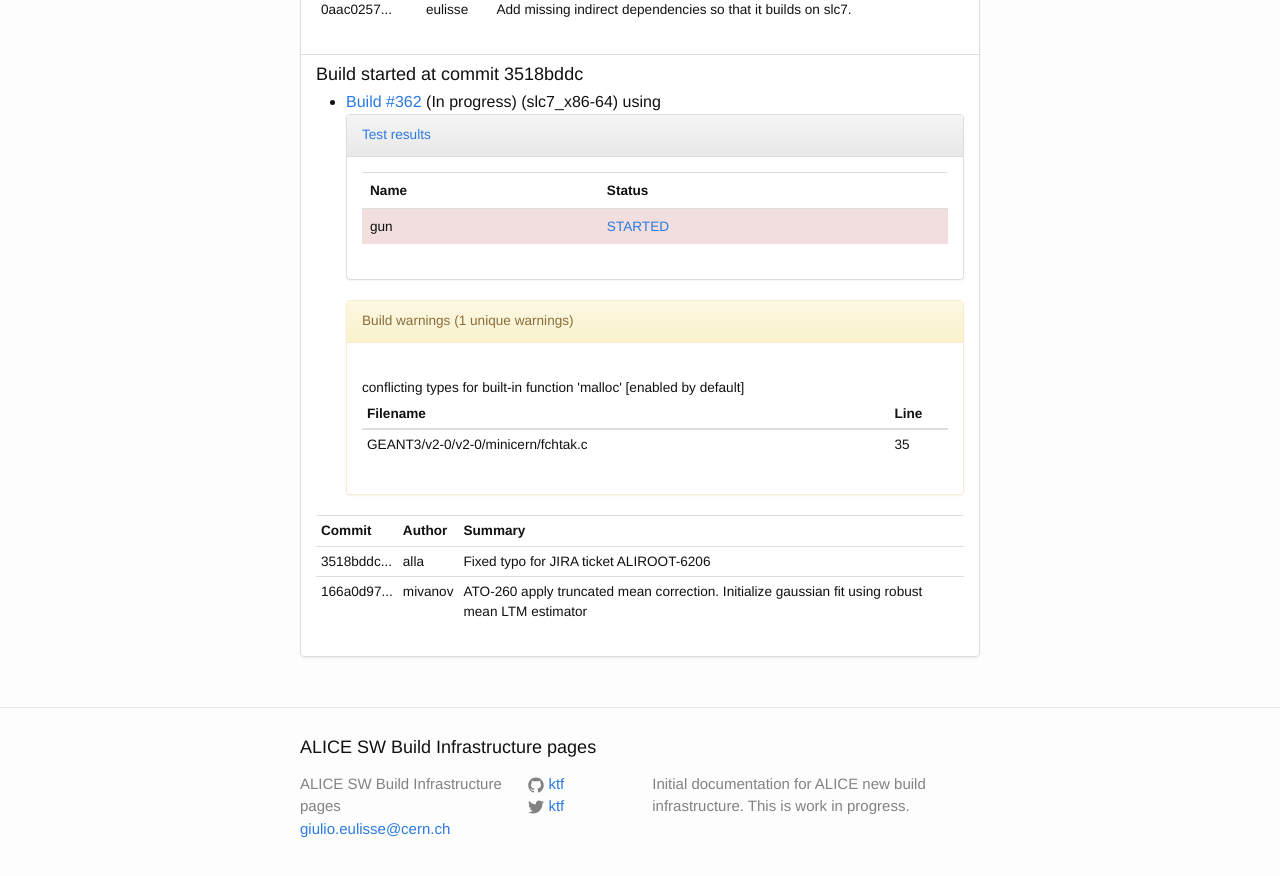
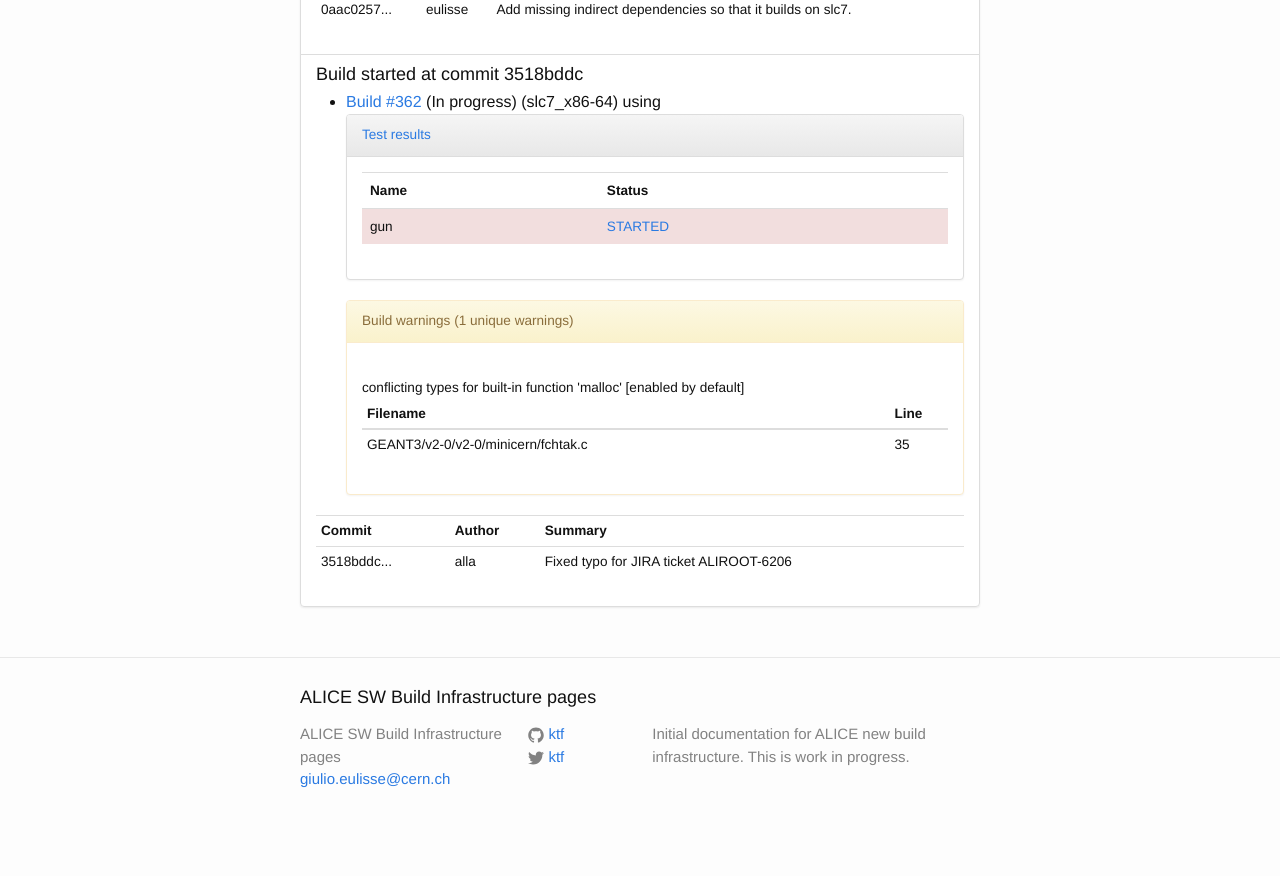
Before and after one commit to alisw/alisw.github.io, a Jekyll site: the page built from index.html, in a window 1280 px wide and 900 px high, scrolled down 169479 px. Shown: the top 876 px of the window. Built offline with Jekyll 4.4.1, drawn with Linux system fonts in a browser that asks for light colours; nearby versions of some CDN libraries; after the commit the page ends 170330 px from its top, so only the background shows below that; some of the changed text lies outside the part shown.

Commit message:
Updated results.

```diff
--- a/_data/commits-aliroot-master.yaml
+++ b/_data/commits-aliroot-master.yaml
@@ -118,8 +118,3 @@
  message: >-
     Fixed typo for JIRA ticket ALIROOT-6206
  author: !!str alla
--
- commit: "166a0d97b3030171af502d3e1e63a6847659f6c7"
- message: >-
-    ATO-260 apply truncated mean correction. Initialize gaussian fit using robust mean LTM estimator
- author: !!str mivanov
```
Also changed, not shown: _data/status.json (+9 -7 lines).
